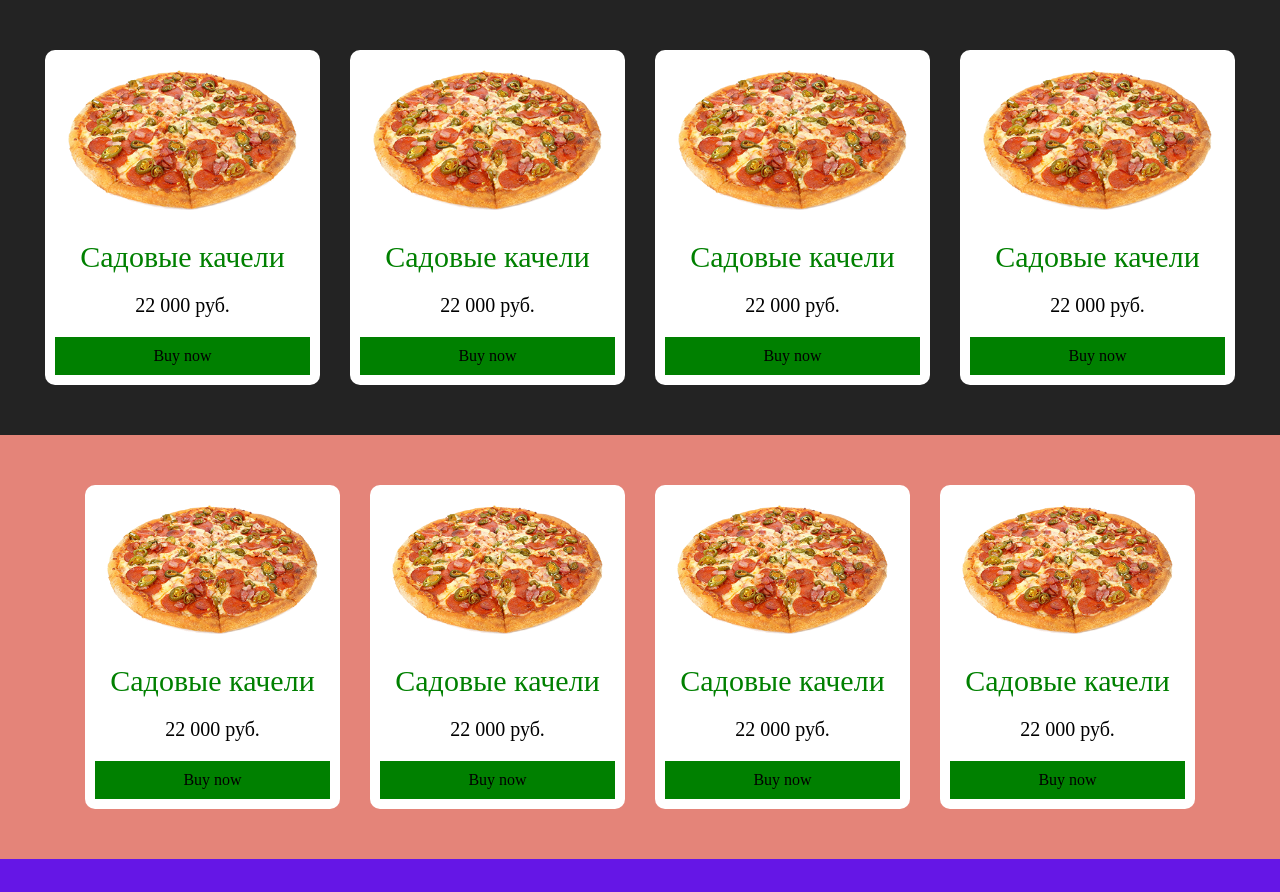
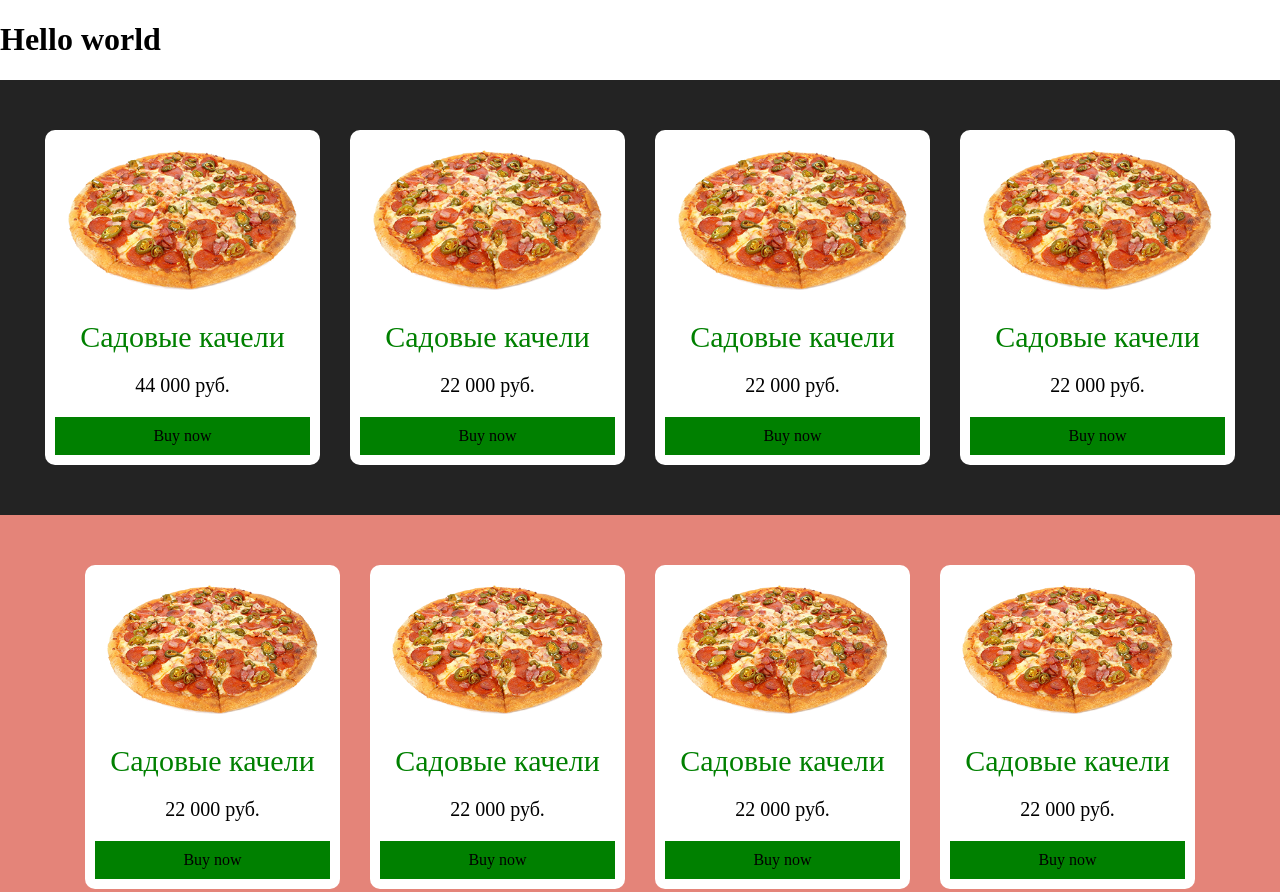
Before and after one commit to Ni-65/divan, a plain HTML site: page index.html in a window 1280 px wide. Shown: the top 892 px of the page. Drawn offline with Linux system fonts and the light colour scheme.

Commit message:
second commit

```diff
--- a/index.html
+++ b/index.html
@@ -7,13 +7,14 @@
 	<link rel="stylesheet" href="css/style.css">
 </head>
 <body>
+	<h1>Hello world</h1>
 	<section class="products products-1">
 		<div class="container-full-fluid">
 			<div class="row">
 				<div class="col">
 					<img src="img/1.png" alt="">
 					<div class="subtitle">Садовые качели</div>
-					<div class="job">22 000 руб.</div>
+					<div class="job">44 000 руб.</div>
 					<div class="follow">Buy now</div>
 				</div>
 				<div class="col">
```
